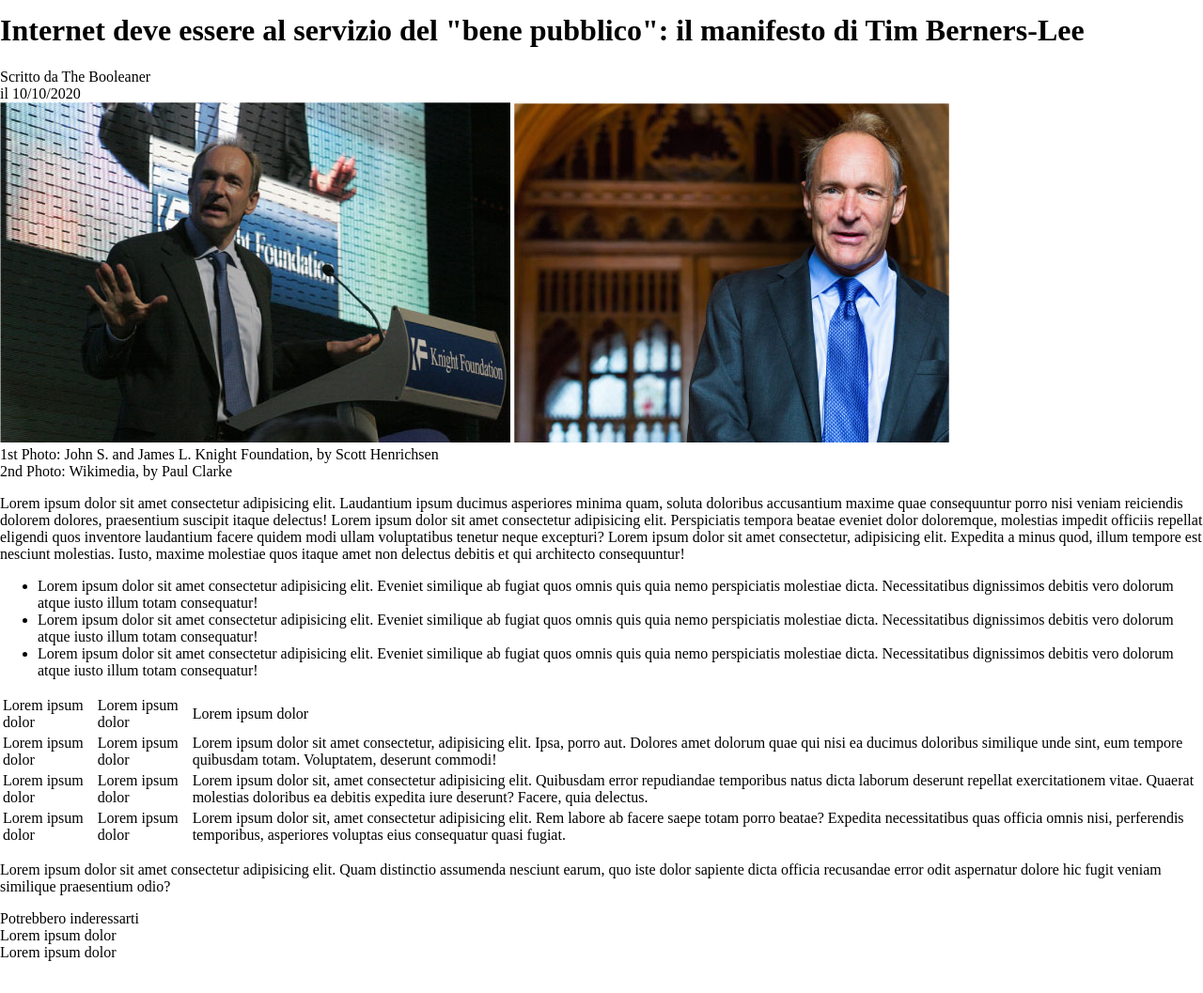
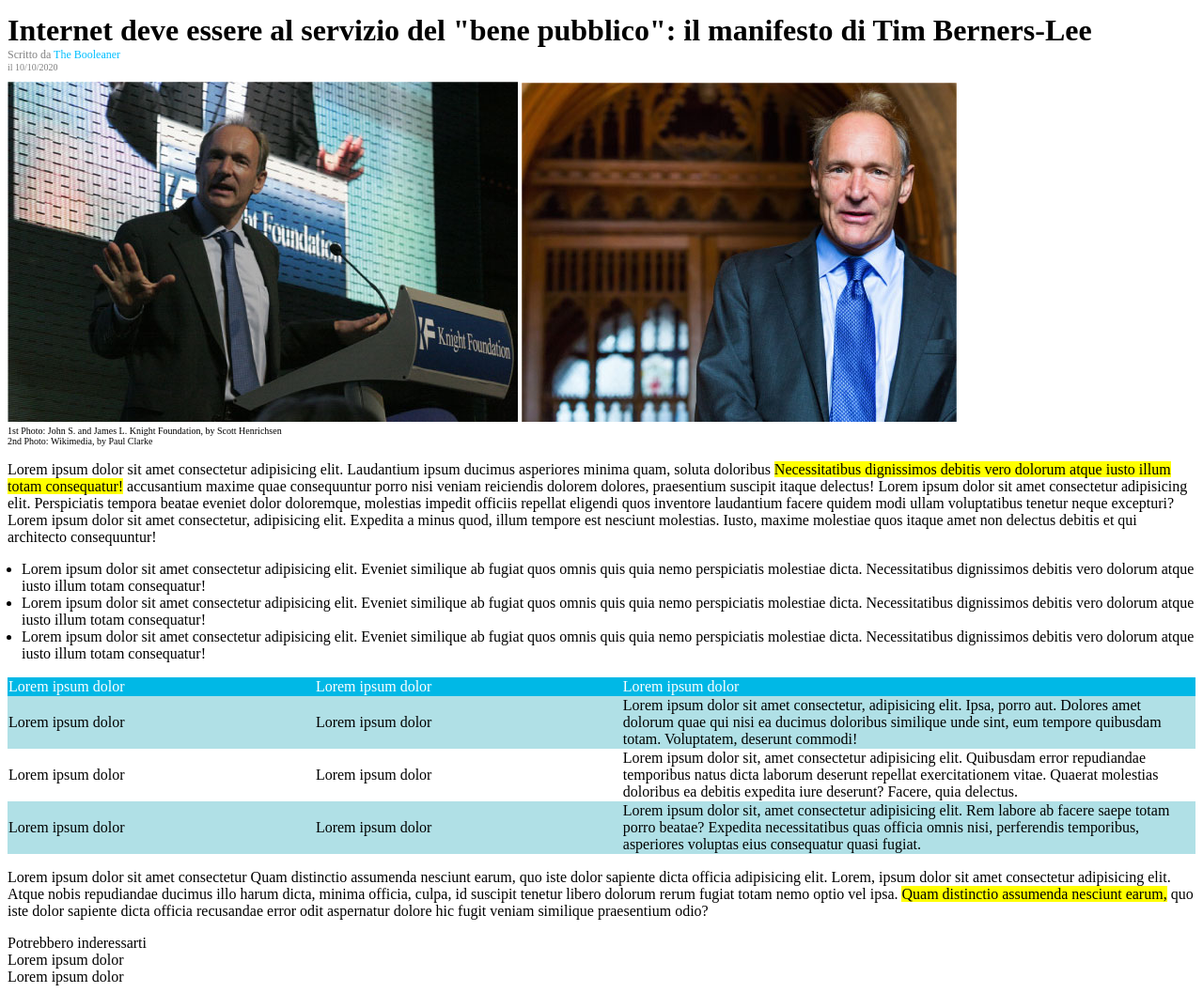
Before and after one commit to dvthnight/html-css-booleaner, a plain HTML site: page index.html in a window 1280 px wide. Shown: the part 107-1164 px from the top of the page at 94% size. Before the commit the page ends 1130 px from the top, so only its background shows below. Drawn offline with Linux system fonts and the light colour scheme.

Commit message:
fatto il css del main

```diff
--- a/css/style.css
+++ b/css/style.css
@@ -1,5 +1,5 @@
 body{
-    margin: 0;
+    margin-top: 0;
 
 }
 
@@ -18,3 +18,56 @@ header{
     position: relative;
     top: 40px;
 }
+
+
+h1{
+    margin-bottom: 0px;
+}
+
+.autore{
+    font-size: 12px;
+    color:grey;
+    margin-bottom: 10px;
+    }
+
+.nome{
+    font-size: 12px;
+    color: deepskyblue;
+}
+
+
+.data{
+    font-size: 10px;
+    color: grey;
+}
+
+.descfoto{
+    font-size: 10px;
+}
+
+.sottolineatura{
+    background-color: yellow;
+}
+
+thead{
+    background-color: #00b8e6;
+    color: white;
+}
+
+table{
+    width: 100%;
+    border-collapse: collapse;
+}
+
+
+td{
+    width: 50px;
+}
+
+.consfondo{
+    background-color: powderblue;
+}
+
+li{
+    margin-left: -25px;
+}
--- a/index.html
+++ b/index.html
@@ -20,8 +20,9 @@
 
         <div class="autore">Scritto da
             <span class="nome">The Booleaner</span>
+            <div class="data">il 10/10/2020</div>
         </div>
-        <div class="data">il 10/10/2020</div>
+
 
         <img src="img2/tim-1.jpg">
         <img src="img2/tim-2.jpg">
@@ -29,7 +30,10 @@
         <div class="descfoto">1st Photo: John S. and James L. Knight Foundation, by Scott Henrichsen </div>
         <div class="descfoto">2nd Photo: Wikimedia, by Paul Clarke</div>
 
-        <p>Lorem ipsum dolor sit amet consectetur adipisicing elit. Laudantium ipsum ducimus asperiores minima quam, soluta doloribus accusantium maxime quae consequuntur porro nisi veniam reiciendis dolorem dolores, praesentium suscipit itaque delectus! Lorem ipsum dolor sit amet consectetur adipisicing elit. Perspiciatis tempora beatae eveniet dolor doloremque, molestias impedit officiis repellat eligendi quos inventore laudantium facere quidem modi ullam voluptatibus tenetur neque excepturi? Lorem ipsum dolor sit amet consectetur, adipisicing elit. Expedita a minus quod, illum tempore est nesciunt molestias. Iusto, maxime molestiae quos itaque amet non delectus debitis et qui architecto consequuntur!</p>
+        <p>Lorem ipsum dolor sit amet consectetur adipisicing elit. Laudantium ipsum ducimus asperiores minima quam, soluta doloribus
+            <span class="sottolineatura">Necessitatibus dignissimos debitis vero dolorum atque iusto illum totam consequatur!</span>
+             accusantium maxime quae consequuntur porro nisi veniam reiciendis dolorem dolores, praesentium suscipit itaque delectus! Lorem ipsum dolor sit amet consectetur adipisicing elit. Perspiciatis tempora beatae eveniet dolor doloremque, molestias impedit officiis repellat eligendi quos inventore laudantium facere quidem modi ullam voluptatibus tenetur neque excepturi? Lorem ipsum dolor sit amet consectetur, adipisicing elit. Expedita a minus quod, illum tempore est nesciunt molestias. Iusto, maxime molestiae quos itaque amet non delectus debitis et qui architecto consequuntur!
+        </p>
 
         <ul>
             <li>Lorem ipsum dolor sit amet consectetur adipisicing elit. Eveniet similique ab fugiat quos omnis quis quia nemo perspiciatis molestiae dicta. Necessitatibus dignissimos debitis vero dolorum atque iusto illum totam consequatur!</li>
@@ -47,7 +51,7 @@
             </thead>
 
             <tbody>
-                <tr>
+                <tr class="consfondo">
                     <td>Lorem ipsum dolor</td>
                     <td>Lorem ipsum dolor</td>
                     <td>Lorem ipsum dolor sit amet consectetur, adipisicing elit. Ipsa, porro aut. Dolores amet dolorum quae qui nisi ea ducimus doloribus similique unde sint, eum tempore quibusdam totam. Voluptatem, deserunt commodi!</td>
@@ -59,7 +63,7 @@
                     <td>Lorem ipsum dolor sit, amet consectetur adipisicing elit. Quibusdam error repudiandae temporibus natus dicta laborum deserunt repellat exercitationem vitae. Quaerat molestias doloribus ea debitis expedita iure deserunt? Facere, quia delectus.</td>
                 </tr>
 
-                <tr>
+                <tr class="consfondo">
                     <td>Lorem ipsum dolor</td>
                     <td>Lorem ipsum dolor</td>
                     <td>Lorem ipsum dolor sit, amet consectetur adipisicing elit. Rem labore ab facere saepe totam porro beatae? Expedita necessitatibus quas officia omnis nisi, perferendis temporibus, asperiores voluptas eius consequatur quasi fugiat.</td>
@@ -67,13 +71,16 @@
             </tbody>
         </table>
 
-        <p>Lorem ipsum dolor sit amet consectetur adipisicing elit. Quam distinctio assumenda nesciunt earum, quo iste dolor sapiente dicta officia recusandae error odit aspernatur dolore hic fugit veniam similique praesentium odio?</p>
+        <p>Lorem ipsum dolor sit amet consectetur Quam distinctio assumenda nesciunt earum, quo iste dolor sapiente dicta officia adipisicing elit.
+            Lorem, ipsum dolor sit amet consectetur adipisicing elit. Atque nobis repudiandae ducimus illo harum dicta, minima officia, culpa, id suscipit tenetur libero dolorum rerum fugiat totam nemo optio vel ipsa.
+            <span class="sottolineatura">Quam distinctio assumenda nesciunt earum,</span> quo iste dolor sapiente dicta officia recusandae error odit aspernatur dolore hic fugit veniam similique praesentium odio?
+        </p>
     </main>
 
     <footer>
-        <div>Potrebbero inderessarti</div>
-        <div>Lorem ipsum dolor</div>
-        <div>Lorem ipsum dolor</div>
+        <div class="conclusione">Potrebbero inderessarti</div>
+        <div class="conc1">Lorem ipsum dolor</div>
+        <div class="conc2">Lorem ipsum dolor</div>
     </footer>
 
 </body>
```
